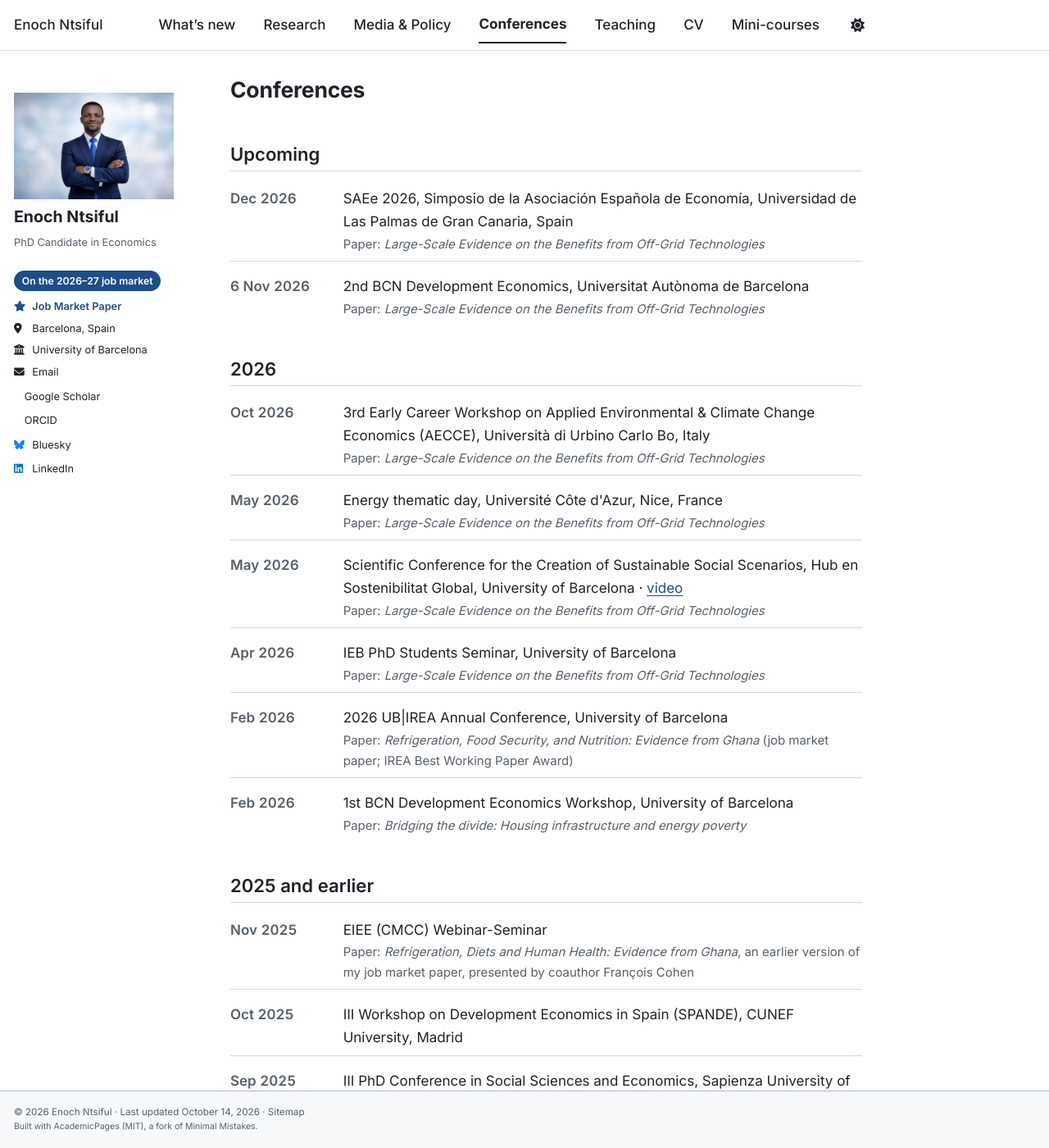
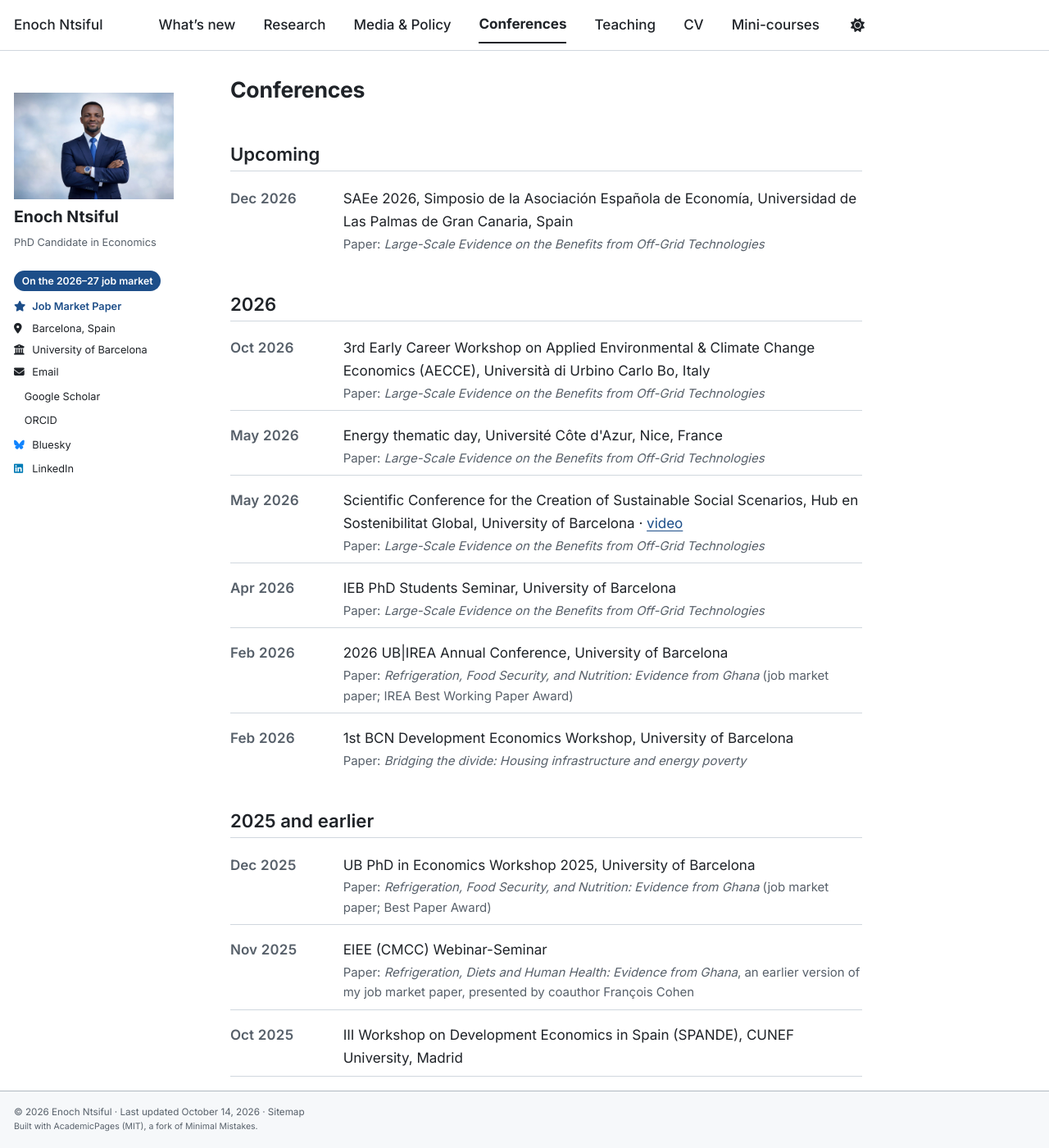
Before and after one commit to ntsifulenoch/ntsifulenoch.github.io, a Jekyll site: the page built from _pages/conferences.md, in a window 1280 px wide and 1400 px high. Shown: the whole window at 82% size. Built offline with Jekyll 4.4.1, drawn with Linux system fonts in a browser that asks for light colours; a style sheet for code colours, icons or effects is not loaded.

Commit message:
Smaller contact text, UB workshop listed, BCN talk on hold
- Home page: contact details in slightly smaller type.
- Conferences: UB PhD in Economics Workshop 2025 (JMP, Best Paper Award).
- What's new and Conferences: 2nd BCN talk commented out until confirmed.
- Teaching: old Industrial Organisation course-page link removed.
- Research: working-paper coauthors without links.
- Rebuilt CV PDF.

Co-Authored-By: Claude Opus 5.5 <noreply@anthropic.com>

```diff
--- a/_pages/conferences.md
+++ b/_pages/conferences.md
@@ -8,7 +8,9 @@ description: "Conference, seminar and workshop presentations by Enoch Ntsiful."
 
 <ul class="dated">
   <li><span class="dated__when">Dec 2026</span><span>SAEe 2026, Simposio de la Asociación Española de Economía, Universidad de Las Palmas de Gran Canaria, Spain<span class="dated__paper">Paper: <em>Large-Scale Evidence on the Benefits from Off-Grid Technologies</em></span></span></li>
+  {% comment %} On hold until the organisers reply; Enoch may not attend (Oct 2026). Also commented out on What's new and in the CV.
   <li><span class="dated__when">6 Nov 2026</span><span>2nd BCN Development Economics, Universitat Autònoma de Barcelona<span class="dated__paper">Paper: <em>Large-Scale Evidence on the Benefits from Off-Grid Technologies</em></span></span></li>
+  {% endcomment %}
 </ul>
 
 ## 2026
@@ -25,6 +27,7 @@ description: "Conference, seminar and workshop presentations by Enoch Ntsiful."
 ## 2025 and earlier
 
 <ul class="dated">
+  <li><span class="dated__when">Dec 2025</span><span>UB PhD in Economics Workshop 2025, University of Barcelona<span class="dated__paper">Paper: <em>Refrigeration, Food Security, and Nutrition: Evidence from Ghana</em> (job market paper; Best Paper Award)</span></span></li>
   <li><span class="dated__when">Nov 2025</span><span>EIEE (CMCC) Webinar-Seminar<span class="dated__paper">Paper: <em>Refrigeration, Diets and Human Health: Evidence from Ghana</em>, an earlier version of my job market paper, presented by coauthor François Cohen</span></span></li>
   <li><span class="dated__when">Oct 2025</span><span>III Workshop on Development Economics in Spain (SPANDE), CUNEF University, Madrid</span></li>
   <li><span class="dated__when">Sep 2025</span><span>III PhD Conference in Social Sciences and Economics, Sapienza University of Rome</span></li>
--- a/_sass/_custom.scss
+++ b/_sass/_custom.scss
@@ -429,6 +429,12 @@ html {
   }
 }
 
+// Contact details at the end of the home page, a little smaller than the body text
+.contact-info p {
+  font-size: 0.88em;
+  line-height: 1.6;
+}
+
 .key-messages li {
   margin-bottom: 0.35em;
 }
```
Also changed, not shown: _pages/about.md (+2 -0 lines), _pages/news.md (+2 -0 lines), _pages/research.md (+2 -2 lines), _pages/teaching.md (+2 -2 lines), 1 other file.
